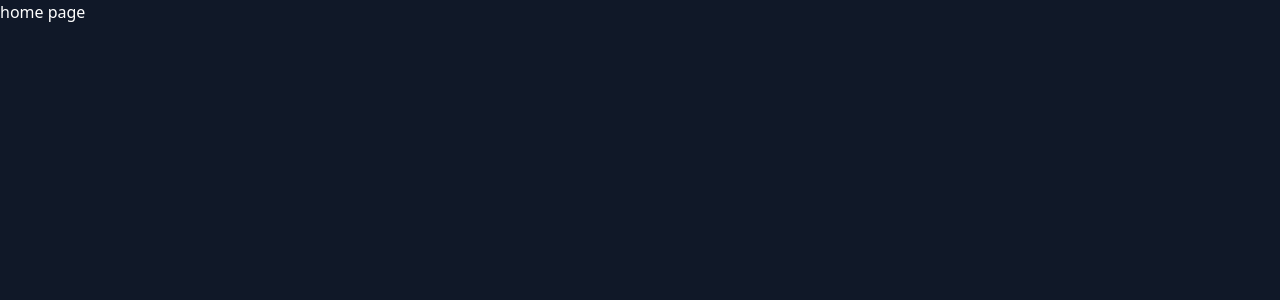
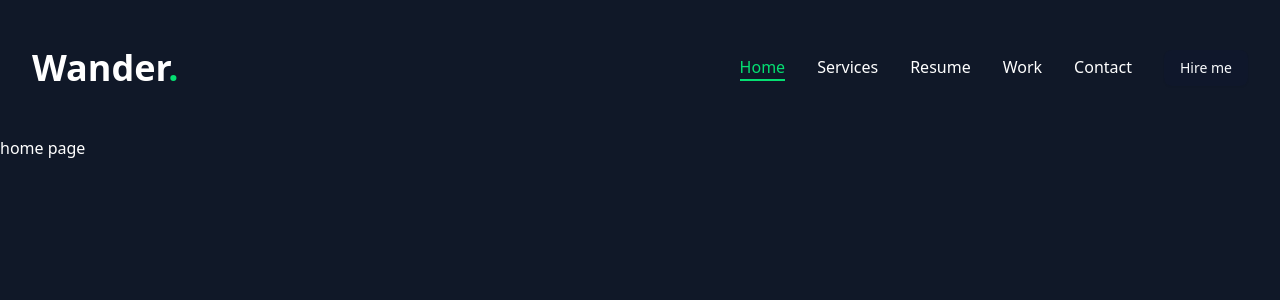
Before and after one commit to wander-dls/portfolio2.0, a Next.js app: page / in a window 1280 px wide. Shown: the top 300 px of the page. Built offline with nearby package versions, Linux system fonts and the light colour scheme.

Commit message:
Header, desktop navbar done

```diff
--- a/app/globals.css
+++ b/app/globals.css
@@ -117,6 +117,6 @@
     @apply border-border outline-ring/50;
   }
   body {
-    @apply bg-background text-white bg-gray-900;
+    @apply text-white bg-gray-900;
   }
 }
--- a/app/layout.jsx
+++ b/app/layout.jsx
@@ -1,5 +1,6 @@
 import { JetBrains_Mono } from "next/font/google";
 import "./globals.css";
+import Header from "@/components/Header";
 
 
 
@@ -20,6 +21,7 @@
       <body
         className={`${jetBrainsMono.variable} antialiased`}
       >
+        <Header />
         {children}
       </body>
     </html>
--- a/app/page.jsx
+++ b/app/page.jsx
@@ -3,7 +3,7 @@
 export default function Home() {
   return (
   <>
-    <main className="text-white">
+    <main className="">
         home page
     </main>
   </>
--- /dev/null
+++ b/components/Header.jsx
@@ -0,0 +1,30 @@
+import Link from "next/link"
+import Navbar from "@/components/Navbar"
+import { Button } from "@/components/ui/button"
+
+const Header = () => {
+  return (
+    <>
+        <header className="py-8 xl:py-12 text-white p-8">
+            <div className="container mx-auto flex justify-between items-center">
+                <Link href="/">
+                    <h1 className="text-4xl font-semibold">
+                        Wander<span className="text-green-400">.</span>
+                    </h1>
+                </Link>
+                {/* desktop navbar */}
+                <div className="hidden xl:flex items-center gap-8">
+                    <Navbar />
+                    <Link href="/contact">
+                        <Button  className="">
+                            Hire me
+                        </Button>
+                    </Link>
+                </div>
+                <div className="xl:hidden">mobile nav</div>
+            </div>
+        </header>
+    </>
+  )
+}
+export default Header
--- /dev/null
+++ b/components/Navbar.jsx
@@ -0,0 +1,21 @@
+"use client"
+
+import { NavLinks } from "@/constants/index"
+import { usePathname } from "next/navigation"
+import Link from "next/link"
+
+
+const Navbar = () => {
+    const pathname = usePathname()
+
+  return (
+    <>
+        <nav className="flex gap-8">
+            {NavLinks.map((link, index) => {
+                return <Link href={link.path} key={index} className={`${link.path === pathname && "text-green-400 border-b-2 border-green-400"} capitalize font-medium hover:text-green-400 transition-all`}>{link.name}</Link>
+            })}
+        </nav>
+    </>
+  )
+}
+export default Navbar
--- /dev/null
+++ b/constants/index.js
@@ -0,0 +1,22 @@
+export const NavLinks = [
+    {
+        name: "home",
+        path: "/"
+    },
+    {
+        name: "services",
+        path: "/services"
+    },
+    {
+        name: "resume",
+        path: "/resume"
+    },
+    {
+        name: "work",
+        path: "/work"
+    },
+    {
+        name: "contact",
+        path: "/contact"
+    },
+]
```
